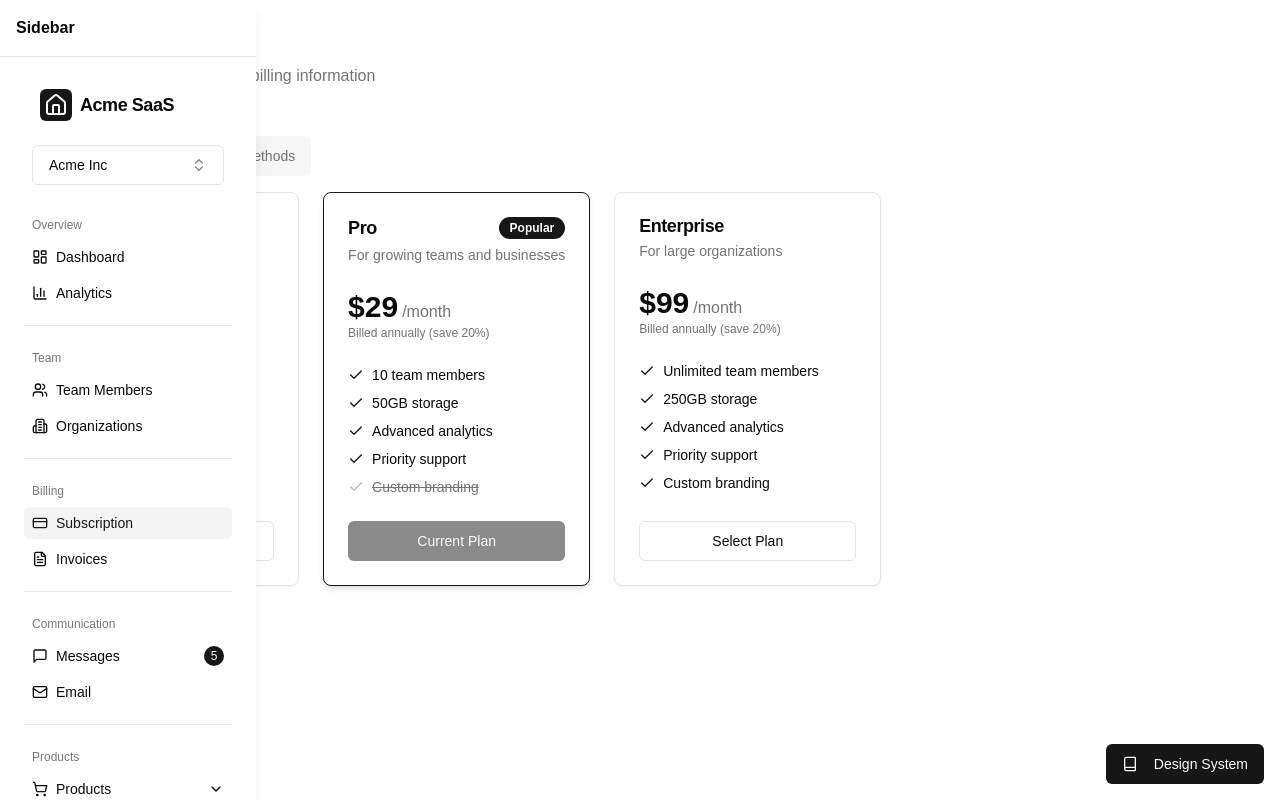
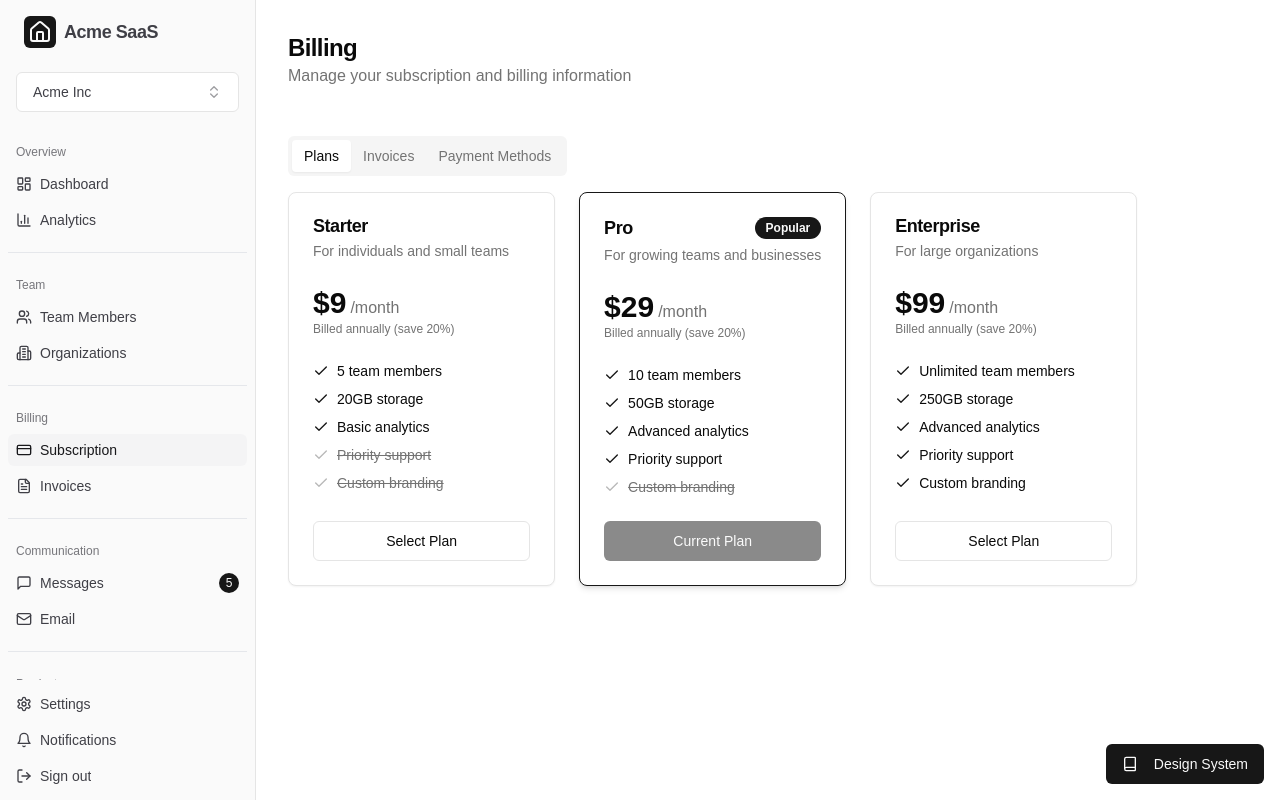
Before and after one commit to liorix/v0-custom-saa-s-design-system, a Next.js app: page /dashboard/billing in a window 1280 px wide. Built offline with nearby package versions, Linux system fonts and the light colour scheme.

Commit message:
fix: correct sidebar layout and route page issues
Co-authored-by: null <1379349+liorix@users.noreply.github.com>

```diff
--- a/components/ui/sidebar.tsx
+++ b/components/ui/sidebar.tsx
@@ -3,13 +3,14 @@
 import * as React from "react"
 import { Slot } from "@radix-ui/react-slot"
 import { type VariantProps, cva } from "class-variance-authority"
-import { PanelLeft, X } from "lucide-react"
+import { PanelLeft } from "lucide-react"
 
 import { useIsMobile } from "@/hooks/use-mobile"
 import { cn } from "@/lib/utils"
 import { Button } from "@/components/ui/button"
 import { Input } from "@/components/ui/input"
 import { Separator } from "@/components/ui/separator"
+import { Sheet, SheetContent } from "@/components/ui/sheet"
 import { Skeleton } from "@/components/ui/skeleton"
 import { Tooltip, TooltipContent, TooltipProvider, TooltipTrigger } from "@/components/ui/tooltip"
 
@@ -129,106 +130,93 @@ const SidebarProvider = React.forwardRef<
 })
 SidebarProvider.displayName = "SidebarProvider"
 
-const sidebarVariants = cva(
-  "fixed inset-y-0 left-0 z-50 flex w-full flex-col bg-background shadow-lg transition-transform duration-300 ease-in-out md:w-64",
-  {
-    variants: {
-      open: {
-        true: "translate-x-0",
-        false: "-translate-x-full md:translate-x-0",
-      },
-    },
-    defaultVariants: {
-      open: false,
-    },
-  },
-)
+const Sidebar = React.forwardRef<
+  HTMLDivElement,
+  React.ComponentProps<"div"> & {
+    side?: "left" | "right"
+    variant?: "sidebar" | "floating" | "inset"
+    collapsible?: "offcanvas" | "icon" | "none"
+  }
+>(({ side = "left", variant = "sidebar", collapsible = "offcanvas", className, children, ...props }, ref) => {
+  const { isMobile, state, openMobile, setOpenMobile } = useSidebar()
 
-const overlayVariants = cva("fixed inset-0 z-40 bg-black/50 transition-opacity duration-300 ease-in-out md:hidden", {
-  variants: {
-    open: {
-      true: "opacity-100",
-      false: "opacity-0 pointer-events-none",
-    },
-  },
-  defaultVariants: {
-    open: false,
-  },
-})
+  if (collapsible === "none") {
+    return (
+      <div
+        className={cn("flex h-full w-[--sidebar-width] flex-col bg-sidebar text-sidebar-foreground", className)}
+        ref={ref}
+        {...props}
+      >
+        {children}
+      </div>
+    )
+  }
 
-export interface SidebarProps extends React.HTMLAttributes<HTMLDivElement> {
-  open?: boolean
-  onOpenChange?: (open: boolean) => void
-  children?: React.ReactNode
-}
-
-export function Sidebar({ open = false, onOpenChange, children, className, ...props }: SidebarProps) {
-  const [isOpen, setIsOpen] = React.useState(open)
-  const isMobile = useIsMobile()
-
-  // Sync internal state with external control
-  React.useEffect(() => {
-    setIsOpen(open)
-  }, [open])
-
-  // Handle internal state changes
-  const handleOpenChange = React.useCallback(
-    (value: boolean) => {
-      setIsOpen(value)
-      onOpenChange?.(value)
-    },
-    [onOpenChange],
-  )
-
-  // Close sidebar on mobile when clicking outside
-  const handleOverlayClick = React.useCallback(() => {
-    if (isMobile) {
-      handleOpenChange(false)
-    }
-  }, [isMobile, handleOpenChange])
-
-  // Close sidebar on escape key press
-  React.useEffect(() => {
-    const handleEscape = (e: KeyboardEvent) => {
-      if (e.key === "Escape" && isOpen && isMobile) {
-        handleOpenChange(false)
-      }
-    }
-
-    document.addEventListener("keydown", handleEscape)
-    return () => document.removeEventListener("keydown", handleEscape)
-  }, [isOpen, isMobile, handleOpenChange])
-
-  // Handle body scroll locking
-  React.useEffect(() => {
-    if (isOpen && isMobile) {
-      document.body.style.overflow = "hidden"
-    } else {
-      document.body.style.overflow = ""
-    }
-
-    return () => {
-      document.body.style.overflow = ""
-    }
-  }, [isOpen, isMobile])
+  if (isMobile) {
+    return (
+      <Sheet open={openMobile} onOpenChange={setOpenMobile} {...props}>
+        <SheetContent
+          data-sidebar="sidebar"
+          data-mobile="true"
+          className="w-[--sidebar-width] bg-sidebar p-0 text-sidebar-foreground [&>button]:hidden"
+          style={
+            {
+              "--sidebar-width": SIDEBAR_WIDTH_MOBILE,
+            } as React.CSSProperties
+          }
+          side={side}
+        >
+          <div className="flex h-full w-full flex-col">{children}</div>
+        </SheetContent>
+      </Sheet>
+    )
+  }
 
   return (
-    <>
-      <div className={overlayVariants({ open: isOpen })} onClick={handleOverlayClick} aria-hidden="true" />
-      <aside className={cn(sidebarVariants({ open: isOpen }), className)} {...props}>
-        <div className="flex items-center justify-between p-4 border-b">
-          <div className="font-semibold">Sidebar</div>
-          {isMobile && (
-            <Button variant="ghost" size="icon" onClick={() => handleOpenChange(false)} aria-label="Close sidebar">
-              <X className="h-4 w-4" />
-            </Button>
-          )}
+    <div
+      ref={ref}
+      className="group peer hidden md:block text-sidebar-foreground"
+      data-state={state}
+      data-collapsible={state === "collapsed" ? collapsible : ""}
+      data-variant={variant}
+      data-side={side}
+    >
+      {/* This is what handles the sidebar gap on desktop */}
+      <div
+        className={cn(
+          "duration-200 relative h-svh w-[--sidebar-width] bg-transparent transition-[width] ease-linear",
+          "group-data-[collapsible=offcanvas]:w-0",
+          "group-data-[side=right]:rotate-180",
+          variant === "floating" || variant === "inset"
+            ? "group-data-[collapsible=icon]:w-[calc(var(--sidebar-width-icon)_+_theme(spacing.4))]"
+            : "group-data-[collapsible=icon]:w-[--sidebar-width-icon]",
+        )}
+      />
+      <div
+        className={cn(
+          "duration-200 fixed inset-y-0 z-10 hidden h-svh w-[--sidebar-width] transition-[left,right,width] ease-linear md:flex",
+          side === "left"
+            ? "left-0 group-data-[collapsible=offcanvas]:left-[calc(var(--sidebar-width)*-1)]"
+            : "right-0 group-data-[collapsible=offcanvas]:right-[calc(var(--sidebar-width)*-1)]",
+          // Adjust the padding for floating and inset variants.
+          variant === "floating" || variant === "inset"
+            ? "p-2 group-data-[collapsible=icon]:w-[calc(var(--sidebar-width-icon)_+_theme(spacing.4)_+2px)]"
+            : "group-data-[collapsible=icon]:w-[--sidebar-width-icon] group-data-[side=left]:border-r group-data-[side=right]:border-l",
+          className,
+        )}
+        {...props}
+      >
+        <div
+          data-sidebar="sidebar"
+          className="flex h-full w-full flex-col bg-sidebar group-data-[variant=floating]:rounded-lg group-data-[variant=floating]:border group-data-[variant=floating]:border-sidebar-border group-data-[variant=floating]:shadow"
+        >
+          {children}
         </div>
-        <div className="flex-1 overflow-auto p-4">{children}</div>
-      </aside>
-    </>
+      </div>
+    </div>
   )
-}
+})
+Sidebar.displayName = "Sidebar"
 
 const SidebarTrigger = React.forwardRef<React.ElementRef<typeof Button>, React.ComponentProps<typeof Button>>(
   ({ className, onClick, ...props }, ref) => {
@@ -624,6 +612,7 @@ const SidebarMenuSubButton = React.forwardRef<
 SidebarMenuSubButton.displayName = "SidebarMenuSubButton"
 
 export {
+  Sidebar,
   SidebarContent,
   SidebarFooter,
   SidebarGroup,
```
